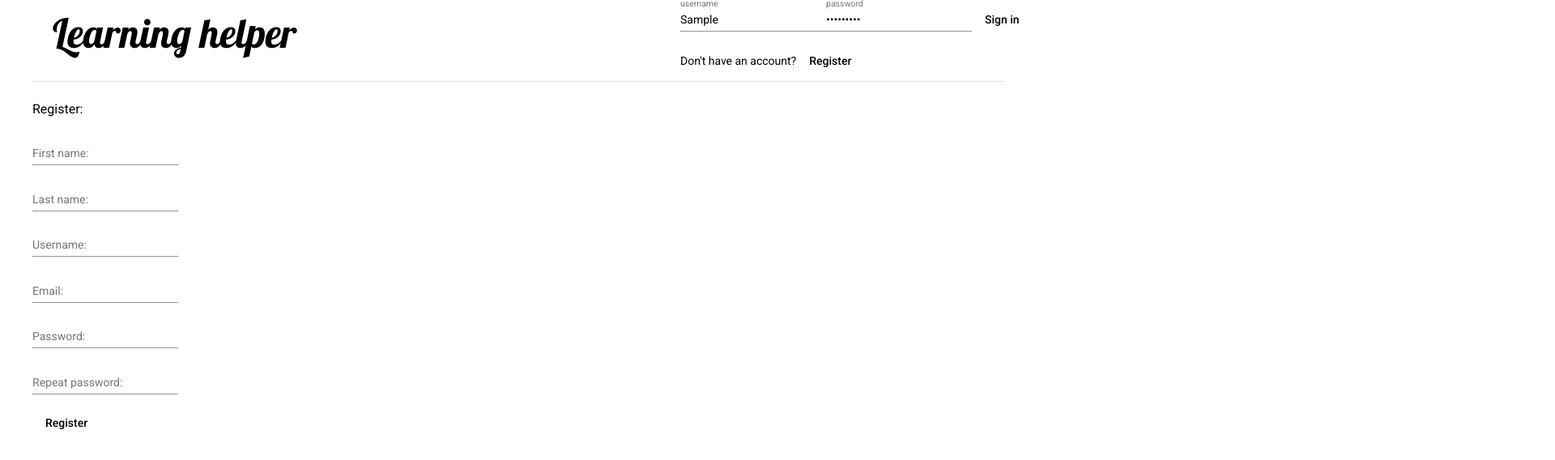
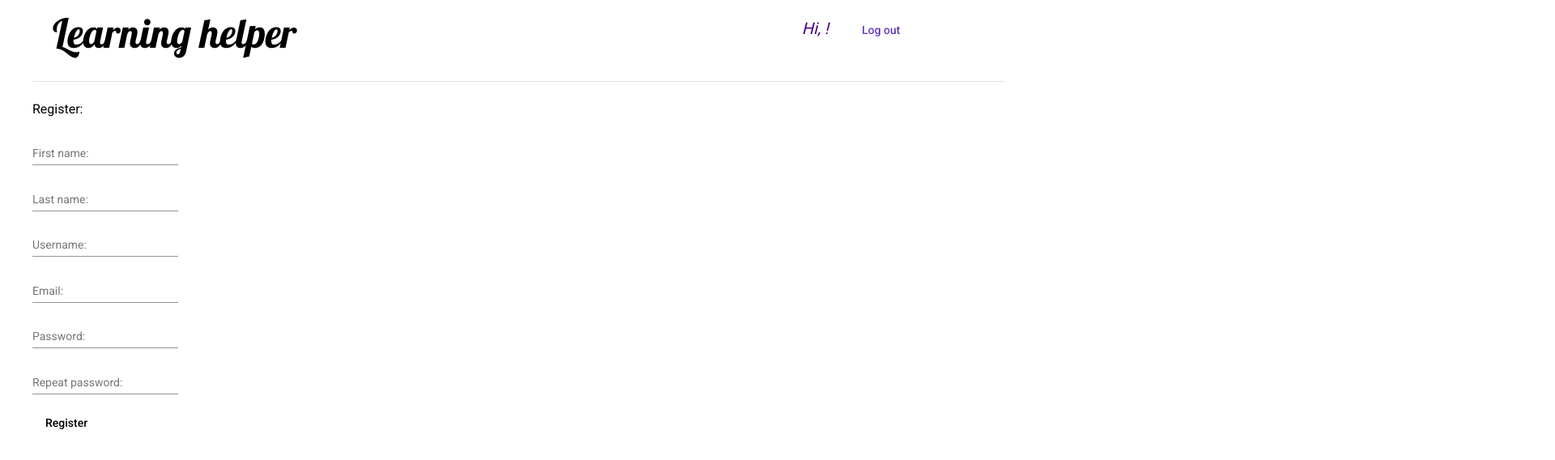
Before and after one commit to Jelena-Zivovic/Graduating-Helper, an Angular app in the folder learning-helper/: page /register in a window 1280 px wide. Both pictures are taken after typing "Sample", "Sample123" into the empty fields and a click on the button "Sign in". Shown: the top 568 px of the page at 81% size, 1920 px wide, since content can reach past the window. Built offline with nearby package versions, Linux system fonts and the light colour scheme.

Commit message:
user info and logout button added

```diff
--- a/learning-helper/src/app/header/header.component.css
+++ b/learning-helper/src/app/header/header.component.css
@@ -27,6 +27,14 @@
     bottom: 100px;
 }
 
+#userLoggedContainer {
+    width: 800px;
+    height: 100px;
+    position: relative;
+    left: 800px;
+    bottom: 100px;
+}
+
 #titleHeader {
     font-family: lobster;
     font-size: 50px;
--- a/learning-helper/src/app/header/header.component.html
+++ b/learning-helper/src/app/header/header.component.html
@@ -2,6 +2,6 @@
     <div id="titleContainer">
         <h1 id="titleHeader" [routerLink]="['/']">Learning helper</h1>
     </div>
-    <learn-login *ngIf="isUserLoggedIn();" id="loginRegisterContainer"></learn-login>
-    <learn-user *ngIf="!isUserLoggedIn();" id="userLoggedContainer"></learn-user>
+    <learn-login *ngIf="!isUserLoggedIn();" id="loginRegisterContainer"></learn-login>
+    <learn-user *ngIf="isUserLoggedIn();" id="userLoggedContainer"></learn-user>
 </div>
--- a/learning-helper/src/app/header/header.component.ts
+++ b/learning-helper/src/app/header/header.component.ts
@@ -1,3 +1,4 @@
+import { LoginComponent } from './login/login.component';
 import { AuthenticationService } from './../services/authentication.service';
 import { Component, OnInit } from '@angular/core';
 
@@ -16,7 +17,8 @@ export class HeaderComponent implements OnInit {
   }
 
   isUserLoggedIn() {
-    return this.authService.isUserLoggedIn();
+
+    return LoginComponent.isUsedLoggedIn();
   }
 
   ngOnInit(): void {
--- a/learning-helper/src/app/header/login/login.component.ts
+++ b/learning-helper/src/app/header/login/login.component.ts
@@ -8,13 +8,25 @@ import { Component, OnInit } from '@angular/core';
 })
 export class LoginComponent implements OnInit {
 
+  private static isUserLogged: boolean = false;
+
   constructor(private authService: AuthenticationService) { }
 
   ngOnInit(): void {
+
   }
 
   login(data) {
+    LoginComponent.isUserLogged = true;
     this.authService.login(data);
   }
 
+  static isUsedLoggedIn() {
+    return LoginComponent.isUserLogged;
+  }
+
+  static logoutUser() {
+    LoginComponent.isUserLogged = false;
+  }
+
 }
--- a/learning-helper/src/app/header/user/user.component.css
+++ b/learning-helper/src/app/header/user/user.component.css
@@ -0,0 +1,9 @@
+#welcomeMessage {
+    padding-left: 150px;
+    padding-top: 25px;
+    padding-right: 25px;
+    font-size: 20px;
+    font-style: oblique;
+    color: indigo;
+    display: inline-block;
+}
--- a/learning-helper/src/app/header/user/user.component.html
+++ b/learning-helper/src/app/header/user/user.component.html
@@ -1 +1,2 @@
-<p>user works!</p>
+<p id="welcomeMessage">Hi, {{getLoggedUserUsername()}}!</p>
+<button mat-button color="primary"(click)="logout()">Log out</button>
--- a/learning-helper/src/app/header/user/user.component.ts
+++ b/learning-helper/src/app/header/user/user.component.ts
@@ -1,4 +1,7 @@
+import { LoginComponent } from './../login/login.component';
+import { AuthenticationService } from './../../services/authentication.service';
 import { Component, OnInit } from '@angular/core';
+
 
 @Component({
   selector: 'learn-user',
@@ -7,9 +10,18 @@ import { Component, OnInit } from '@angular/core';
 })
 export class UserComponent implements OnInit {
 
-  constructor() { }
+  constructor(private authService: AuthenticationService) { }
 
   ngOnInit(): void {
   }
 
+  getLoggedUserUsername() {
+    return this.authService.getCurrentUserUsername();
+  }
+
+  logout() {
+    this.authService.logout();
+    LoginComponent.logoutUser();
+  }
+
 }
--- a/learning-helper/src/app/servers/server.ts
+++ b/learning-helper/src/app/servers/server.ts
@@ -52,6 +52,16 @@ export class Server {
         this.loggedInUserId = 0;
     }
 
+    currentUser() {
+        for (let i = 0; i < this.users.length; i++) {
+            if (this.users[i].id === this.loggedInUserId) {
+                return this.users[i].username;
+            }
+        }
+
+        return "";
+    }
+
 
 
     printUsers() {
--- a/learning-helper/src/app/services/authentication.service.ts
+++ b/learning-helper/src/app/services/authentication.service.ts
@@ -28,6 +28,13 @@ export class AuthenticationService {
     return this.server.loggedInUserId !== 0;
   }
 
+  getCurrentUserUsername() {
+    return this.server.currentUser();
+  }
+
+  logout() {
+    this.server.logOut();
+  }
 
 
 }
```
